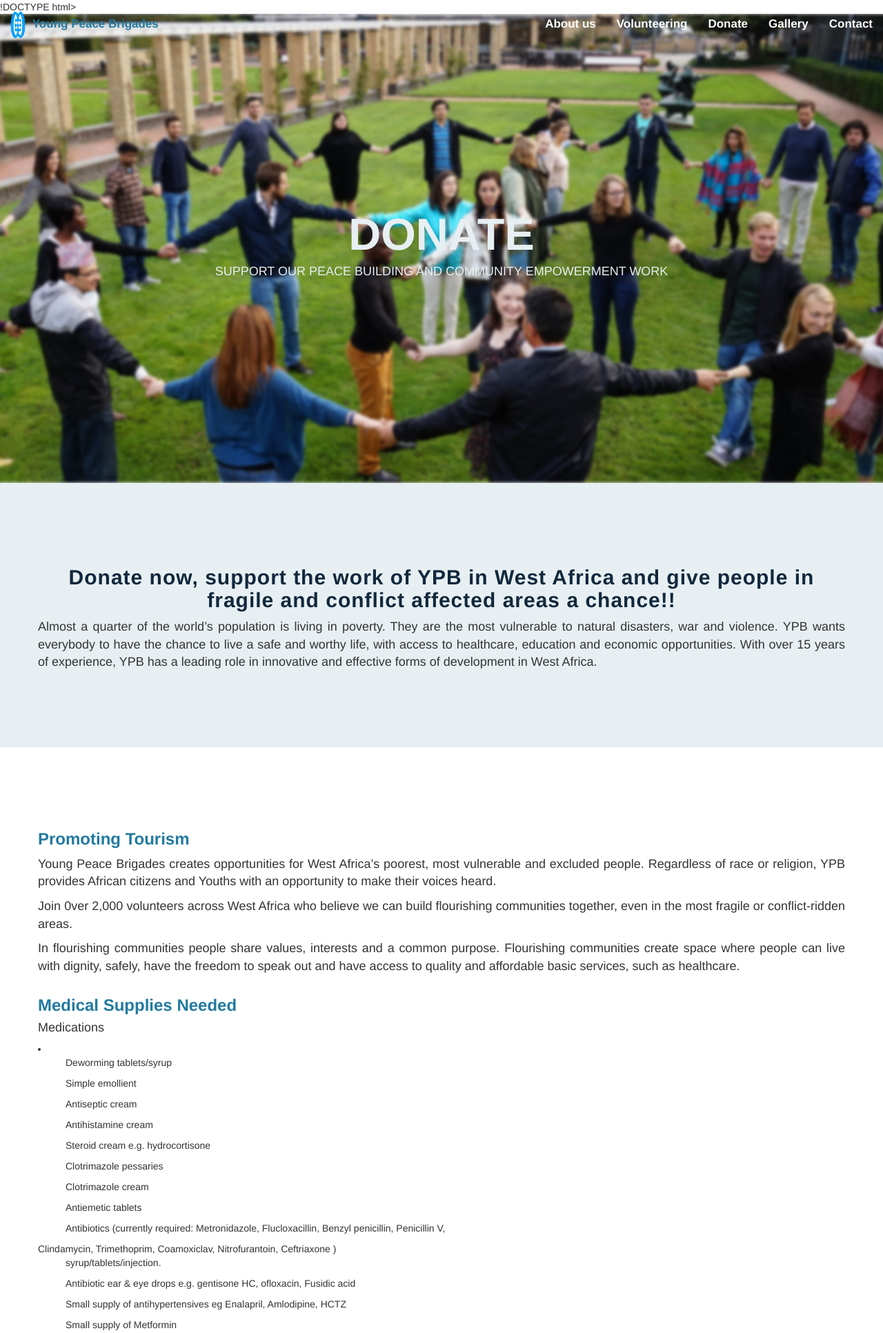
After one commit to dimamo5/volunteer-work, a Node project: template YPB/src/donate.hbs in a window 1280 px wide. The commit adds this page. Shown: the top 1932 px of the page at 69% size. Run offline with Node 20 templates, Linux system fonts and the light colour scheme; the template is opened without the code that fills it, so the values that code supplies are empty; some libraries are stand-ins or nearby versions.

Commit message:
Content for Donate Page

```diff
--- /dev/null
+++ b/YPB/src/donate.hbs
@@ -0,0 +1,122 @@
+!DOCTYPE html>
+<html>
+
+{{> header}}
+
+<body>
+	{{> navbar}}
+
+	<header>
+		<div class="header-content">
+			<div class="header-content-inner">
+				<h1 style="font-size: 65px;">Donate</h1>
+				<p>SUPPORT OUR PEACE BUILDING AND COMMUNITY EMPOWERMENT WORK</p>
+			</div>
+		</div>
+	</header>
+
+	<section id="volunteering-intro">
+		<div class="container text-justify">
+			<div class="row">
+				<h2 class="text-center" style="font-weight: 600;">Donate now, support the work of YPB in West Africa and give people in fragile and conflict affected areas a chance!!</h2>
+			</div>
+			<div class="row">
+				<p class="text-justify">
+					Almost a quarter of the world’s population is living in poverty. They are the most vulnerable to natural disasters, war and
+					violence. YPB wants everybody to have the chance to live a safe and worthy life, with access to healthcare, education
+					and economic opportunities. With over 15 years of experience, YPB has a leading role in innovative and effective forms
+					of development in West Africa.
+				</p>
+			</div>
+		</div>
+	</section>
+
+	<section id="volunteering-join">
+		<div class="container text-justify">
+			<div class="row">
+				<h3>Promoting Tourism</h3>
+				<p>Young Peace Brigades creates opportunities for West Africa’s poorest, most vulnerable and excluded people. Regardless
+					of race or religion, YPB provides African citizens and Youths with an opportunity to make their voices heard.</p>
+
+				<p>Join 0ver 2,000 volunteers across West Africa who believe we can build flourishing communities together, even in the
+					most fragile or conflict-ridden areas.</p>
+
+				<p>In flourishing communities people share values, interests and a common purpose. Flourishing communities create space
+					where people can live with dignity, safely, have the freedom to speak out and have access to quality and affordable
+					basic services, such as healthcare.</p>
+				</p>
+			</div>
+
+			<div class="row">
+				<h3>Medical Supplies Needed</h3>
+				<div>
+					<h4>Medications</h4>
+					<li>
+						<ul> Deworming tablets/syrup </ul>
+						<ul> Simple emollient </ul>
+						<ul> Antiseptic cream </ul>
+						<ul> Antihistamine cream </ul>
+						<ul> Steroid cream e.g. hydrocortisone </ul>
+						<ul> Clotrimazole pessaries </ul>
+						<ul> Clotrimazole cream </ul>
+						<ul> Antiemetic tablets </ul>
+						<ul> Antibiotics (currently required: Metronidazole, Flucloxacillin, Benzyl penicillin, Penicillin V, </ul>
+						Clindamycin, Trimethoprim, Coamoxiclav, Nitrofurantoin, Ceftriaxone )
+						<ul> syrup/tablets/injection. </ul>
+						<ul> Antibiotic ear & eye drops e.g. gentisone HC, ofloxacin, Fusidic acid </ul>
+						<ul> Small supply of antihypertensives eg Enalapril, Amlodipine, HCTZ  </ul>
+						<ul> Small supply of Metformin  </ul>
+						<ul> Local anaesthetic e.g. lignocaine, lidocaine </ul>
+						<ul> Condoms (male and female)  </ul>
+						<ul> Epinephrine autoinjector e.g. EpiPen </ul>
+						<ul> Tetanus vaccinations </ul>
+				</div>
+				<div>
+					<h4>Equipment</h4>
+					<li>
+						<ul> urine dipstick tests</ul>
+						<ul> pregnancy tests</ul>
+						<ul> cotton wool pads</ul>
+						<ul> clinical disinfectant wipes</ul>
+						<ul> sterile gloves of a range of sizes</ul>
+						<ul> small alcohol wipes/pads</ul>
+						<ul> Glucose monitoring strips   </ul>
+						<ul> Incontinence pads</ul>
+						<ul> Small bandage</ul>
+						<ul> Tegaderm dressings (or similar) of all sizes</ul>
+						<ul> Non-adherent dressings of all sizes</ul>
+						<ul> Catheter bag</ul>
+						<ul> Vaginal speculums</ul>
+						<ul> Cotton-tipped swabs</ul>
+						<ul> Sterile water</ul>
+					</li>
+				</div>
+			</div>
+
+			<div class="row">
+				<h3>Wishlist</h3>
+				<div>
+					<h4>Medications</h4>
+					<li>
+						<ul>Steroid injections</ul>
+						<ul>Fluconazole tablets</ul>
+				</div>
+				<div>
+					<h4>Equipment</h4>
+					<li>
+						<ul>Chlamydia tests</ul>
+						<ul>Helicobacter pylori testing kits</ul>
+						<ul>Contraception - injection e.g. depo-provera, pill (COCP & POP)</ul>
+					</li>
+				</div>
+			</div>
+
+
+		</div>
+	</section>
+
+	{{> footer}}
+
+</body>
+
+</html>
--- a/YPB/src/partials/navbar.hbs
+++ b/YPB/src/partials/navbar.hbs
@@ -27,7 +27,7 @@
                     </ul>
                 </li>
                 <li>
-                    <a href="#donate">Donate</a>
+                    <a href="donate.html">Donate</a>
                 </li>
                 <li>
                     <a href="gallery.html">Gallery</a>
```
